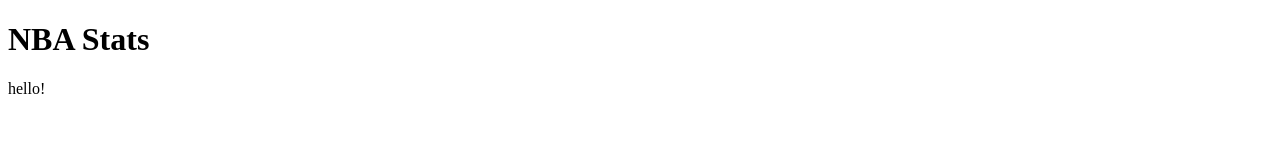
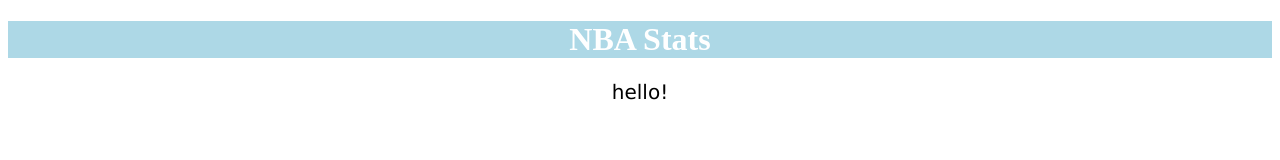
Before and after one commit to cadenweigel/NBAStatsPage, a plain HTML site: page code/main.html in a window 1280 px wide. Drawn offline with Linux system fonts and the light colour scheme.

Commit message:
some css

```diff
--- /dev/null
+++ b/code/main.css
@@ -0,0 +1,15 @@
+body {
+    background-color: white;
+  }
+
+  h1 {
+    color: rgb(255, 255, 255);
+    background-color: lightblue;
+    text-align: center;
+  }
+
+  p {
+    font-family: verdana;
+    font-size: 20px;
+    text-align: center
+  }
--- a/code/main.html
+++ b/code/main.html
@@ -4,10 +4,13 @@
 
     <head>
         <title>CadenStats</title>
+        <link rel="stylesheet" href="main.css">
     </head>
 
     <body>
+
         <h1>NBA Stats</h1>
+
         <p>hello!</p>
     </body>
 
```
